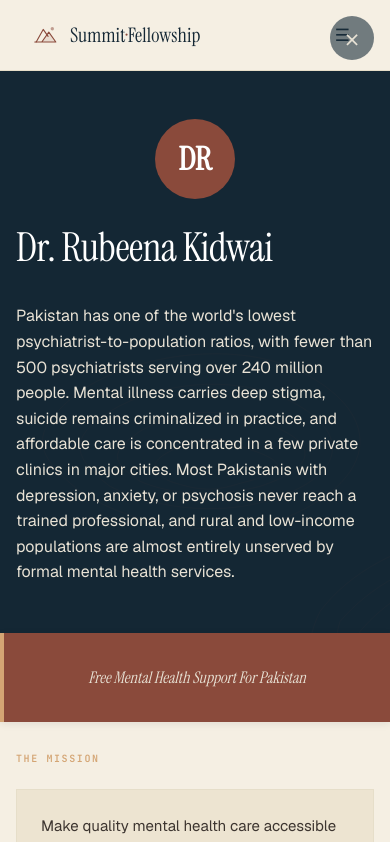
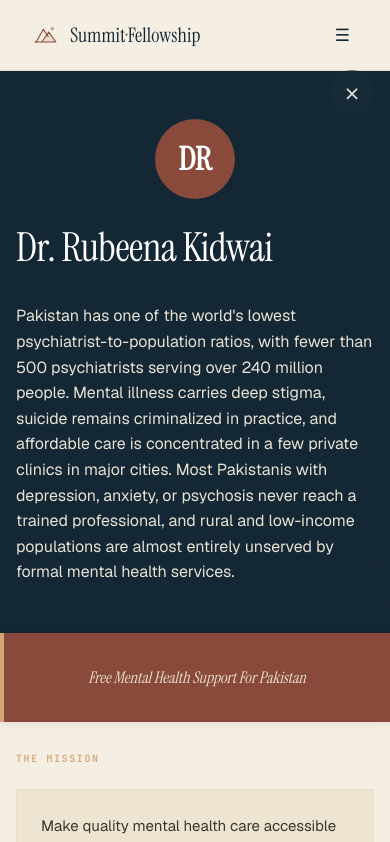
Before and after one commit to usmanjaved-droid/summit-fellowship-website, a Next.js app: page /fellows/rubeena-kidwai in a window 390 px wide. Shown: the top 842 px of the page. Built offline with nearby package versions, Linux system fonts and the light colour scheme.

Commit message:
fix: reposition close button below header to avoid overlap with contact nav

```diff
--- a/app/fellows/[slug]/page.module.css
+++ b/app/fellows/[slug]/page.module.css
@@ -288,7 +288,7 @@
 /* ===== 5. Fellow Navigation ===== */
 .fellow-navigation {
   position: fixed;
-  top: 20px;
+  top: 80px;
   right: 20px;
   z-index: 100;
 }
@@ -324,7 +324,7 @@
 
 @media (max-width: 640px) {
   .fellow-navigation {
-    top: 16px;
+    top: 70px;
     right: 16px;
   }
 
```
